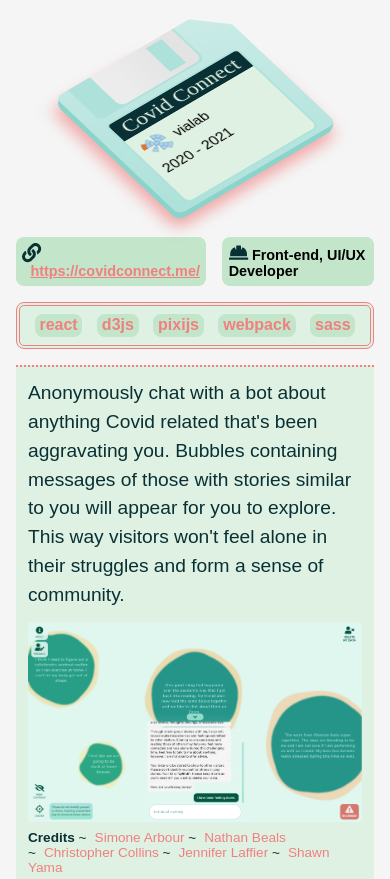
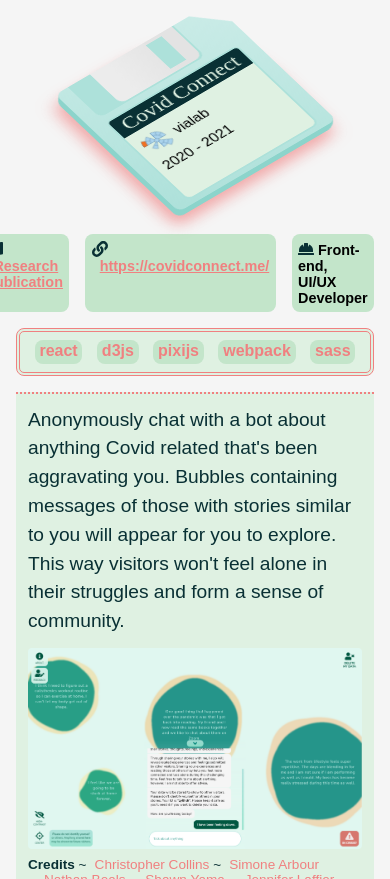
Before and after one commit to shawnyama/shawnyama.ca, a Gatsby site: page / in a window 390 px wide. Shown: the part 2187-3066 px from the top of the page. Built offline with nearby package versions, Linux system fonts and the light colour scheme; Gatsby itself is replaced by a stand-in of ours.

Commit message:
covid connect paper, credit update

```diff
--- a/src/data/projects.json
+++ b/src/data/projects.json
@@ -65,10 +65,14 @@
         "year": "2020 - 2021",
         "organization": "vialab",
         "website": {"name": "", "link": "https://covidconnect.me/"},
-        "researchPaper": {"name": "", "link": ""},
+        "researchPaper": {"name": "Research Publication", "link": "https://dl.acm.org/doi/10.1145/3532106.3533545"},
         "source": "",
         "color": "hsl(172, 46%, 78%)",
         "credits": [
+            {
+                "name": "Christopher Collins",
+                "link": "http://vialab.science.uoit.ca/portfolio/christopher-m-collins"
+            },
             {
                 "name": "Simone Arbour",
                 "link": "https://www.ontarioshores.ca/cms/One.aspx?portalId=169&pageId=34036"
@@ -78,16 +82,16 @@
                 "link": "https://nathanbeals.com/"
             },
             {
-                "name": "Christopher Collins",
-                "link": "http://vialab.science.uoit.ca/portfolio/christopher-m-collins"
+                "name": "Shawn Yama",
+                "link": "https://shawnyama.ca/"
             },
             {
                 "name": "Jennifer Laffier",
                 "link": "https://www.mhda-lab.com/"
             },
             {
-                "name": "Shawn Yama",
-                "link": "https://shawnyama.ca/"
+                "name": "Zixin Zhao",
+                "link": "https://vialab.ca/portfolio/zixin-zhao"
             }
         ]
     },
--- a/src/styles/Projects.scss
+++ b/src/styles/Projects.scss
@@ -213,6 +213,9 @@
                 justify-content: space-between;
                 .link {
                     font-size: 0.9rem;
+                    svg {
+                        font-size: 1rem;
+                    }
                 }
             }
         }
```
